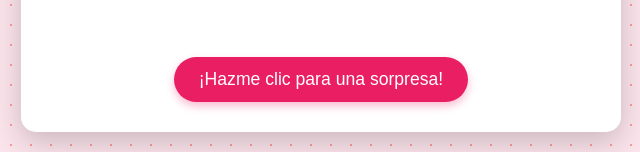
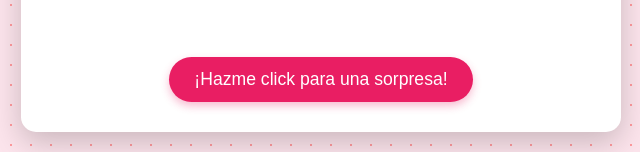
Before and after one commit to pages-free/happy, a plain HTML site: page index.html in a window 1280 px wide. Shown: the part 645-797 px from the top of the page, 319-959 px from the left. Drawn offline with nearby package versions, Linux system fonts and the light colour scheme.

Commit message:
index.html

```diff
--- a/index.html
+++ b/index.html
@@ -248,7 +248,7 @@
                 <div class="candle"></div>
                 <div class="flame"></div>
             </div>
-            <button id="surpriseBtn" class="surprise-btn">¡Hazme clic para una sorpresa!</button>
+            <button id="surpriseBtn" class="surprise-btn">¡Hazme click para una sorpresa!</button>
             <div id="confettiContainer" class="confetti-container"></div>
         </div>
     </div>
```
